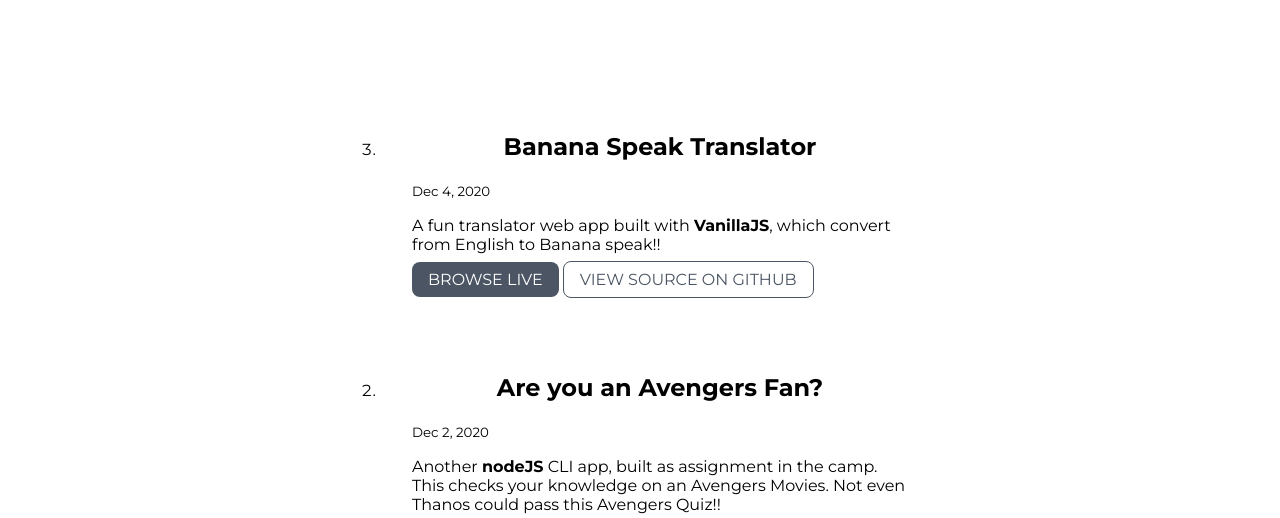
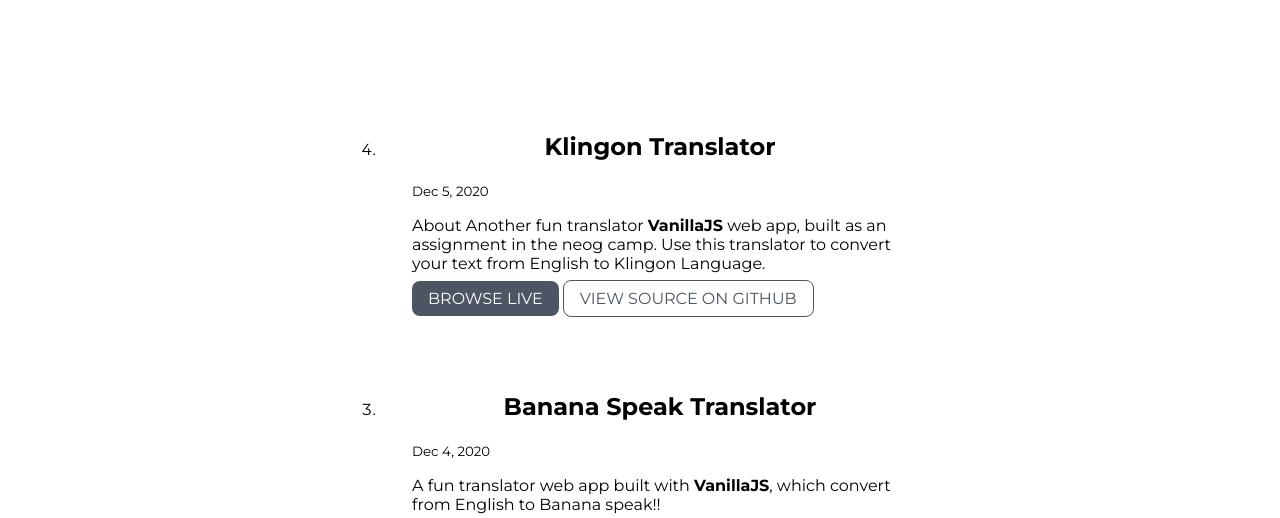
Before and after one commit to zohmingaRalte/myPortfolio, a plain HTML site: page project.html in a window 1280 px wide. Shown: the part 274-792 px from the top of the page. Drawn offline with Linux system fonts and the light colour scheme.

Commit message:
adding Klingon Translor project

```diff
--- a/project.html
+++ b/project.html
@@ -32,6 +32,14 @@
     <div class="container-center">
       <ol reversed>
         <li class="list-pad">
+          <h1>Klingon Translator</h1>
+          <small>Dec 5, 2020</small>
+          <p>About
+            Another fun translator <strong>VanillaJS</strong> web app, built as an assignment in the neog camp. Use this translator to convert your text from English to Klingon Language.</p>
+          <a class="link link-primary" href="https://zoa-klingon-translator.netlify.app/">BROWSE LIVE</a>
+          <a class="link link-secondary" href="https://github.com/zohmingaRalte/Klingon-Translator">VIEW SOURCE ON GITHUB</a>
+        </li>
+        <li class="list-pad">
           <h1>Banana Speak Translator</h1>
           <small>Dec 4, 2020</small>
           <p>A fun translator web app built with <strong>VanillaJS</strong>, which convert from English to Banana speak!!</p>
@@ -41,7 +49,7 @@
         <li class="list-pad">
           <h1>Are you an Avengers Fan?</h1>
           <small>Dec 2, 2020</small>
-          <p>Another <strong>nodeJS</strong> CLI app, built as assignment in the camp. This checks your knowledge on an
+          <p>Another <strong>nodeJS</strong> CLI app, built as assignment in the neog camp. This checks your knowledge on an
             Avengers Movies. Not even Thanos could pass this Avengers Quiz!! </p>
           <a class="link link-primary" href="https://repl.it/@zohminga/Avengers-Quiz?embed=1&output=1">PLAY</a>
           <a class="link link-secondary" href="https://github.com/zohmingaRalte/Avengers-Quiz">VIEW SOURCE ON GITHUB</a>
```
